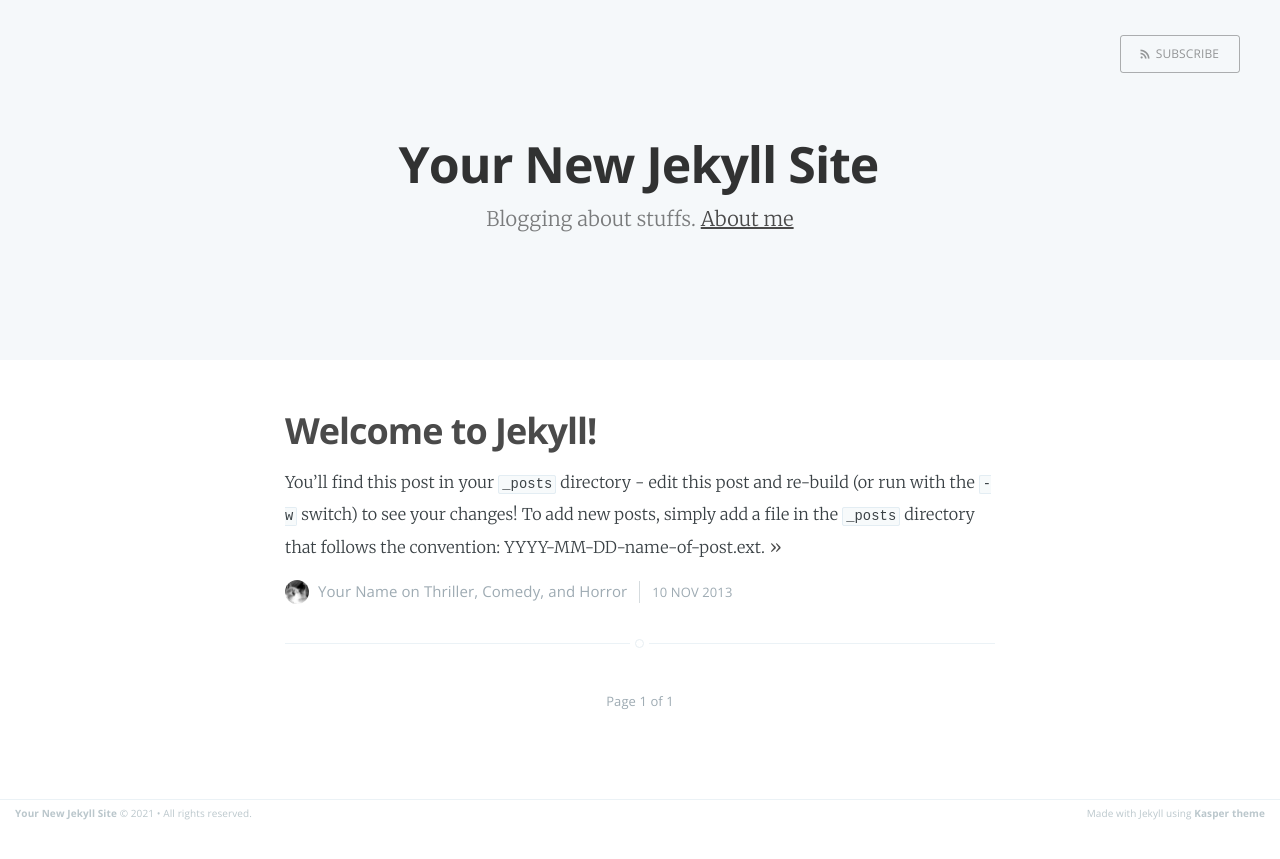
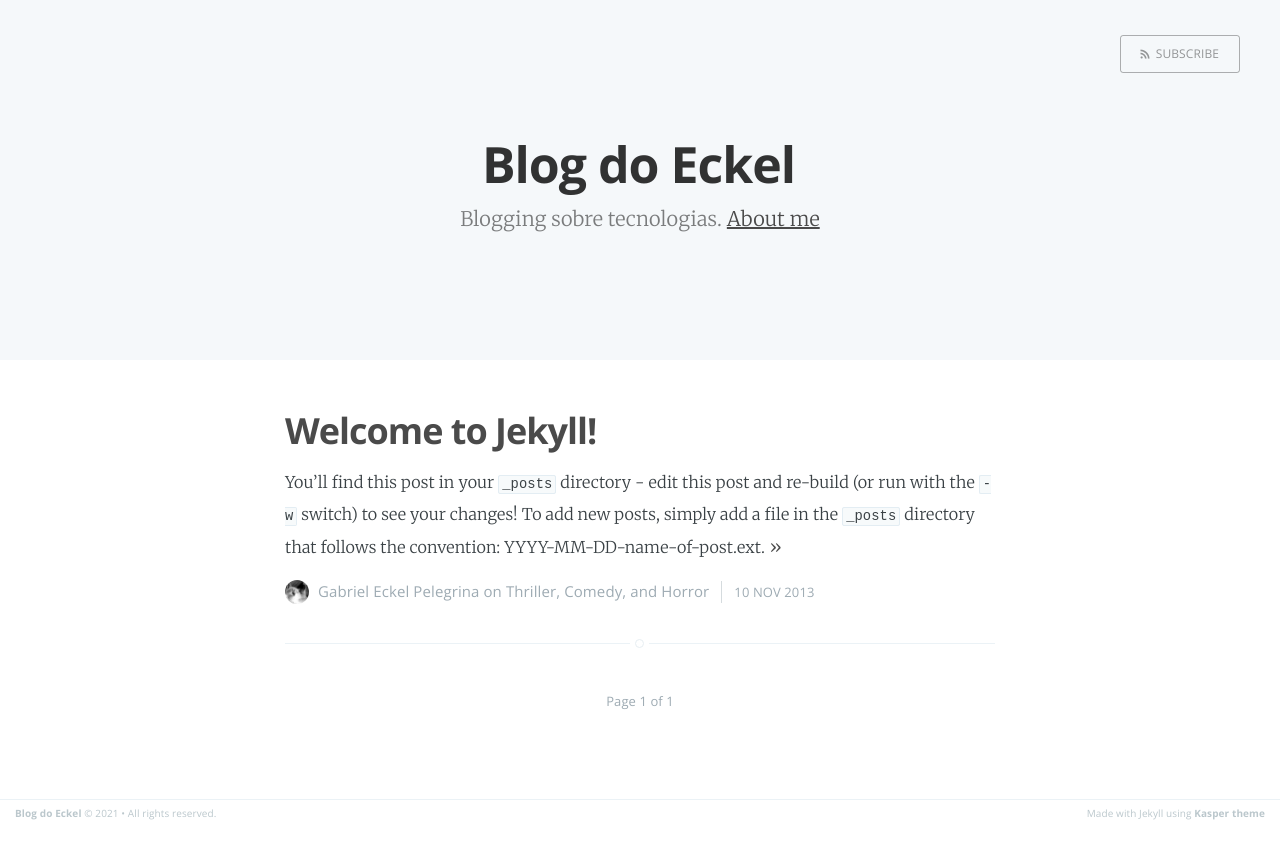
Before and after one commit to eckelp/eckelp.github.io, a Jekyll site: the page built from index.html, in a window 1280 px wide. Shown: the top 859 px of the page. Built offline with Jekyll 4.4.1, drawn with Linux system fonts in a browser that asks for light colours; the list of posts is cut into pages by our own code.

Commit message:
Update _config.yml

```diff
--- a/_config.yml
+++ b/_config.yml
@@ -1,19 +1,19 @@
-name: Your New Jekyll Site
-description: Blogging about stuffs
-meta_description: "Your New Jekyll Site, Blogging about stuffs"
+name: Blog do Eckel
+description: Blogging sobre tecnologias
+meta_description: "Blog do Eckel"
 
 markdown: kramdown
 highlighter: rouge
 logo: false
 paginate: 15
 baseurl: /
-domain_name: "http://yourblog-domain.com"
+domain_name: "https://eckelp.github.io"
 google_analytics: "UA-XXXXXXXX-X"
 plugins: [jekyll-paginate]
 
 # Details for the RSS feed generator
 url: ""
-author: "Your Name"
+author: "Gabriel Eckel Pelegrina"
 
 # Disqus config
 disqus-shortname: ""
```
